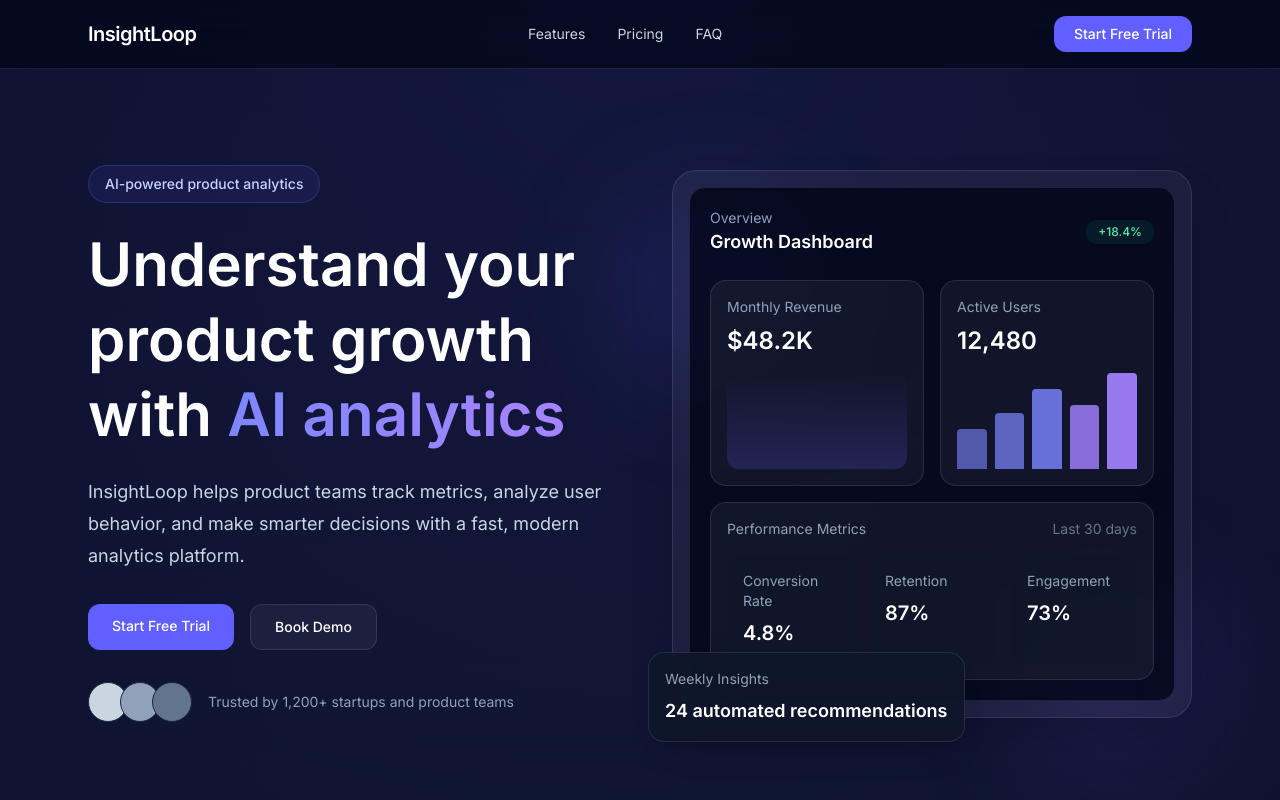
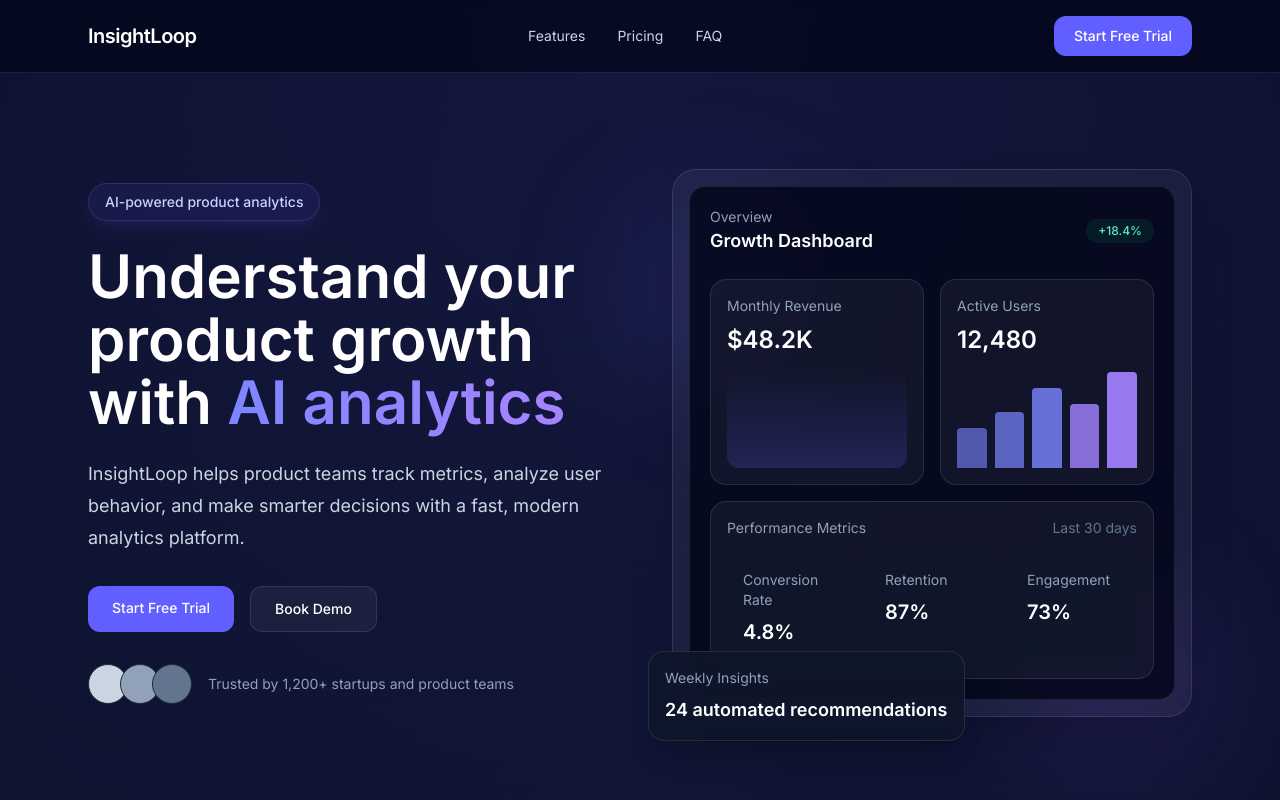
Before and after one commit to szymonbasiul/insightloop-saas-landing, a Next.js app: page / in a window 1280 px wide. Shown: the top 800 px of the page. Built offline with nearby package versions, Linux system fonts and the light colour scheme.

Commit message:
polish UI spacing, anchors, and visual consistency

```diff
--- a/src/app/globals.css
+++ b/src/app/globals.css
@@ -15,12 +15,25 @@
 }
 
 body {
-  background: radial-gradient(circle at top, rgba(99, 102, 241, 0.18), transparent 30%),
+  background:
+    radial-gradient(circle at top, rgba(99, 102, 241, 0.18), transparent 30%),
     linear-gradient(to bottom, #020617, #0f172a 40%, #111827 100%);
   color: var(--foreground);
   min-height: 100vh;
+  text-rendering: optimizeLegibility;
+  -webkit-font-smoothing: antialiased;
+  -moz-osx-font-smoothing: grayscale;
 }
 
 a {
   text-decoration: none;
 }
+
+::selection {
+  background: rgba(99, 102, 241, 0.35);
+  color: #ffffff;
+}
+
+section {
+  scroll-margin-top: 96px;
+}
--- a/src/app/page.tsx
+++ b/src/app/page.tsx
@@ -11,8 +11,9 @@
 
 export default function Home() {
   return (
+    <>
+      <Navbar />
       <main>
-      <Navbar />
         <Hero />
         <Logos />
         <Features />
@@ -23,5 +24,6 @@
         <CTA />
         <Footer />
       </main>
+    </>
   );
 }
--- a/src/components/Benefits.tsx
+++ b/src/components/Benefits.tsx
@@ -43,7 +43,7 @@
           {benefits.map((benefit) => (
             <div
               key={benefit.title}
-              className="rounded-3xl border border-white/10 bg-white/[0.03] p-8 shadow-lg backdrop-blur transition hover:-translate-y-1 hover:border-indigo-400/30 hover:bg-white/[0.05]"
+              className="rounded-3xl border border-white/10 bg-white/[0.03] p-8 shadow-lg shadow-black/10 backdrop-blur transition hover:-translate-y-1 hover:border-indigo-400/30 hover:bg-white/[0.05]"
             >
               <div className="inline-flex rounded-full border border-indigo-400/20 bg-indigo-500/10 px-3 py-1 text-sm font-medium text-indigo-200">
                 {benefit.number}
--- a/src/components/FAQ.tsx
+++ b/src/components/FAQ.tsx
@@ -66,7 +66,7 @@
                 <button
                   type="button"
                   onClick={() => toggleFAQ(index)}
-                  className="flex w-full items-center justify-between gap-4 px-6 py-5 text-left"
+                  className="flex w-full cursor-pointer items-center justify-between gap-4 px-6 py-5 text-left"
                 >
                   <span className="text-lg font-medium text-white">
                     {faq.question}
--- a/src/components/Features.tsx
+++ b/src/components/Features.tsx
@@ -54,7 +54,7 @@
           {features.map((feature, index) => (
             <div
               key={feature.title}
-              className="rounded-3xl border border-white/10 bg-white/[0.03] p-6 shadow-lg backdrop-blur transition hover:-translate-y-1 hover:border-indigo-400/30 hover:bg-white/[0.05]"
+              className="rounded-3xl border border-white/10 bg-white/[0.03] p-6 shadow-lg shadow-black/10 backdrop-blur transition hover:-translate-y-1 hover:border-indigo-400/30 hover:bg-white/[0.05]"
             >
               <div className="flex h-12 w-12 items-center justify-center rounded-2xl bg-gradient-to-br from-indigo-500/20 to-violet-500/20 text-sm font-semibold text-indigo-200">
                 0{index + 1}
--- a/src/components/Footer.tsx
+++ b/src/components/Footer.tsx
@@ -1,3 +1,4 @@
+"use client";
 import Link from "next/link";
 
 const footerLinks = {
@@ -17,19 +18,24 @@
     { label: "Privacy", href: "#" },
   ],
 };
-
+const scrollToTop = () => {
+  window.scrollTo({
+    top: 0,
+    behavior: "smooth",
+  });
+};
 export default function Footer() {
   return (
     <footer className="border-t border-white/10 bg-white/[0.02] py-16">
       <div className="mx-auto max-w-6xl px-6">
         <div className="grid gap-12 lg:grid-cols-[1.4fr_1fr_1fr_1fr]">
           <div>
-            <Link
-              href="/"
-              className="text-2xl font-semibold tracking-tight text-white"
+            <button
+              onClick={scrollToTop}
+              className="text-2xl cursor-pointer font-semibold tracking-tight text-white"
             >
               InsightLoop
-            </Link>
+            </button>
 
             <p className="mt-4 max-w-sm text-base leading-7 text-slate-400">
               Modern analytics for product teams that want to track growth,
--- a/src/components/Hero.tsx
+++ b/src/components/Hero.tsx
@@ -5,11 +5,11 @@
     <section className="relative overflow-hidden">
       <div className="mx-auto grid min-h-[calc(100vh-80px)] max-w-6xl items-center gap-16 px-6 py-20 md:grid-cols-2 md:py-24">
         <div>
-          <div className="inline-flex items-center rounded-full border border-indigo-400/20 bg-indigo-500/10 px-4 py-2 text-sm font-medium text-indigo-200">
+          <div className="inline-flex items-center rounded-full border border-indigo-400/20 bg-indigo-500/10 px-4 py-2 text-sm font-medium text-indigo-200 shadow-lg shadow-indigo-500/10">
             AI-powered product analytics
           </div>
 
-          <h1 className="mt-6 max-w-xl text-4xl font-semibold leading-tight text-white md:text-6xl">
+          <h1 className="mt-6 max-w-xl text-4xl font-semibold leading-[1.05] text-white md:text-6xl">
             Understand your product growth with{" "}
             <span className="bg-gradient-to-r from-indigo-400 to-violet-400 bg-clip-text text-transparent">
               AI analytics
--- a/src/components/Navbar.tsx
+++ b/src/components/Navbar.tsx
@@ -2,38 +2,56 @@
 
 import Link from "next/link";
 import { useState } from "react";
-
+const scrollToTop = () => {
+  window.scrollTo({
+    top: 0,
+    behavior: "smooth",
+  });
+};
 export default function Navbar() {
   const [menuOpen, setMenuOpen] = useState(false);
 
   return (
     <header className="sticky top-0 z-50 border-b border-white/10 bg-slate-950/70 backdrop-blur-xl">
       <div className="mx-auto flex max-w-6xl items-center justify-between px-6 py-4">
-        <Link href="/" className="text-xl font-semibold tracking-tight text-white">
+        <button
+          onClick={scrollToTop}
+          className="text-xl font-semibold cursor-pointer tracking-tight text-white transition hover:text-indigo-200"
+        >
           InsightLoop
-        </Link>
+        </button>
 
         <nav className="hidden items-center gap-8 md:flex">
-          <Link href="#features" className="text-sm text-slate-300 transition hover:text-white">
+          <Link
+            href="#features"
+            className="text-sm text-slate-300 transition hover:text-white"
+          >
             Features
           </Link>
-          <Link href="#pricing" className="text-sm text-slate-300 transition hover:text-white">
+          <Link
+            href="#pricing"
+            className="text-sm text-slate-300 transition hover:text-white"
+          >
             Pricing
           </Link>
-          <Link href="#faq" className="text-sm text-slate-300 transition hover:text-white">
+          <Link
+            href="#faq"
+            className="text-sm text-slate-300 transition hover:text-white"
+          >
             FAQ
           </Link>
         </nav>
 
         <div className="hidden md:block">
-          <button className="rounded-xl bg-indigo-500 px-5 py-2 text-sm font-medium text-white transition hover:bg-indigo-400">
+          <button className="rounded-xl bg-indigo-500 px-5 py-2.5 text-sm font-medium text-white transition hover:bg-indigo-400">
             Start Free Trial
           </button>
         </div>
 
         <button
-          className="rounded-lg border border-white/10 px-3 py-2 text-sm text-white md:hidden"
+          className="rounded-lg border border-white/10 px-3 py-2 text-sm text-white transition hover:bg-white/5 md:hidden"
           onClick={() => setMenuOpen(!menuOpen)}
+          type="button"
         >
           Menu
         </button>
@@ -64,7 +82,7 @@
               FAQ
             </Link>
 
-            <button className="rounded-xl bg-indigo-500 px-5 py-2 text-sm font-medium text-white transition hover:bg-indigo-400">
+            <button className="rounded-xl bg-indigo-500 px-5 py-3 text-sm font-medium text-white transition hover:bg-indigo-400">
               Start Free Trial
             </button>
           </div>
--- a/src/components/Pricing.tsx
+++ b/src/components/Pricing.tsx
@@ -103,7 +103,7 @@
 							</ul>
 
 							<button
-								className={`mt-8 w-full rounded-xl px-5 py-3 text-sm font-medium transition ${
+								className={`mt-8 w-full cursor-pointer rounded-xl px-5 py-3 text-sm font-medium transition ${
 									plan.highlighted
 										? 'bg-indigo-500 text-white hover:bg-indigo-400'
 										: 'border border-white/10 bg-white/5 text-white hover:bg-white/10'
```
Lines whose indentation alone changed are shown as unchanged.
